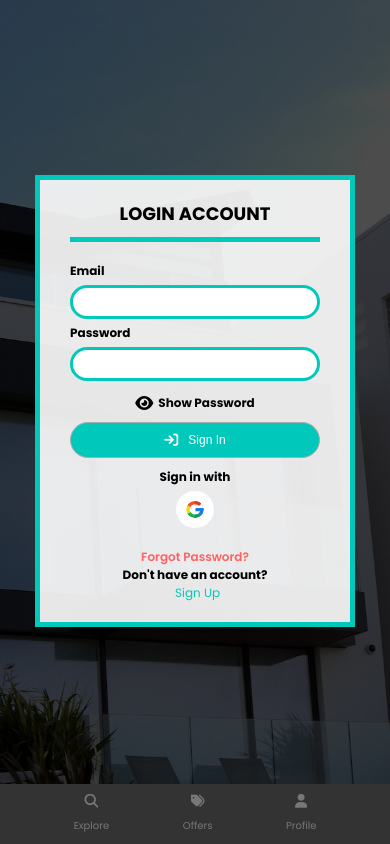
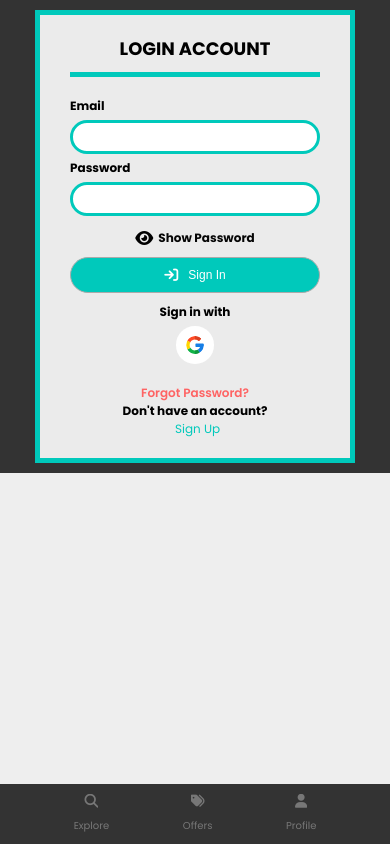
Before and after one commit to khen0071/Estate-Picker, a React (Vite) app: page /sign-in in a window 390 px wide. Built offline with nearby package versions, Linux system fonts and the light colour scheme; a web font is replaced by a local one.

Commit message:
5th commit

```diff
--- a/src/styles/SignForm.module.css
+++ b/src/styles/SignForm.module.css
@@ -154,14 +154,18 @@ main {
 }
 
 @media only screen and (max-width: 400px) {
-  .signUp_container {
-  }
-
-  .overlay_container {
-  }
-
   .content_box {
     padding: 20px 30px;
     margin: 10px 0;
   }
+
+  .signUp_container {
+    background-image: none;
+    height: 100%;
+    background: #333;
+  }
+
+  .overlay_container {
+    background: none;
+  }
 }
```
